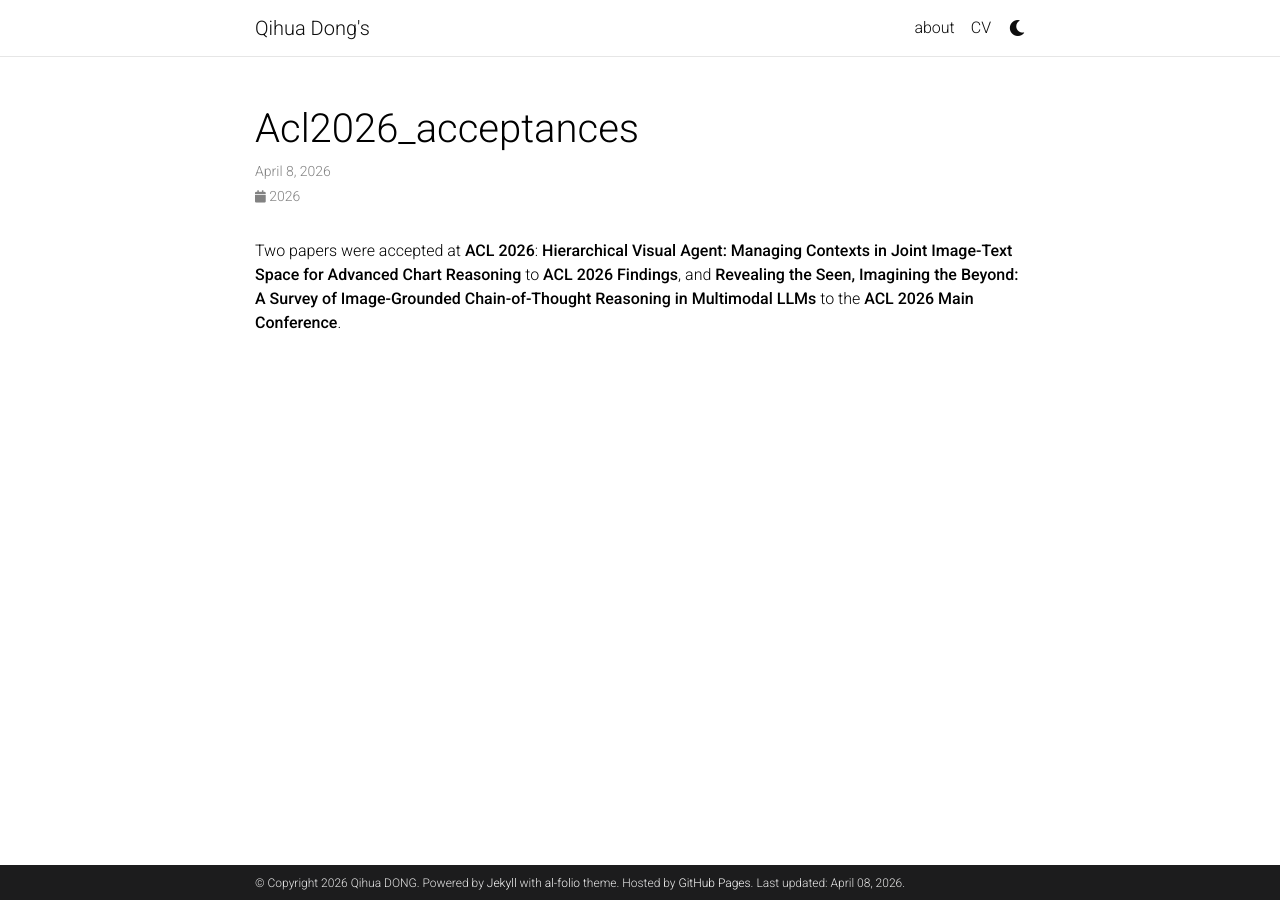
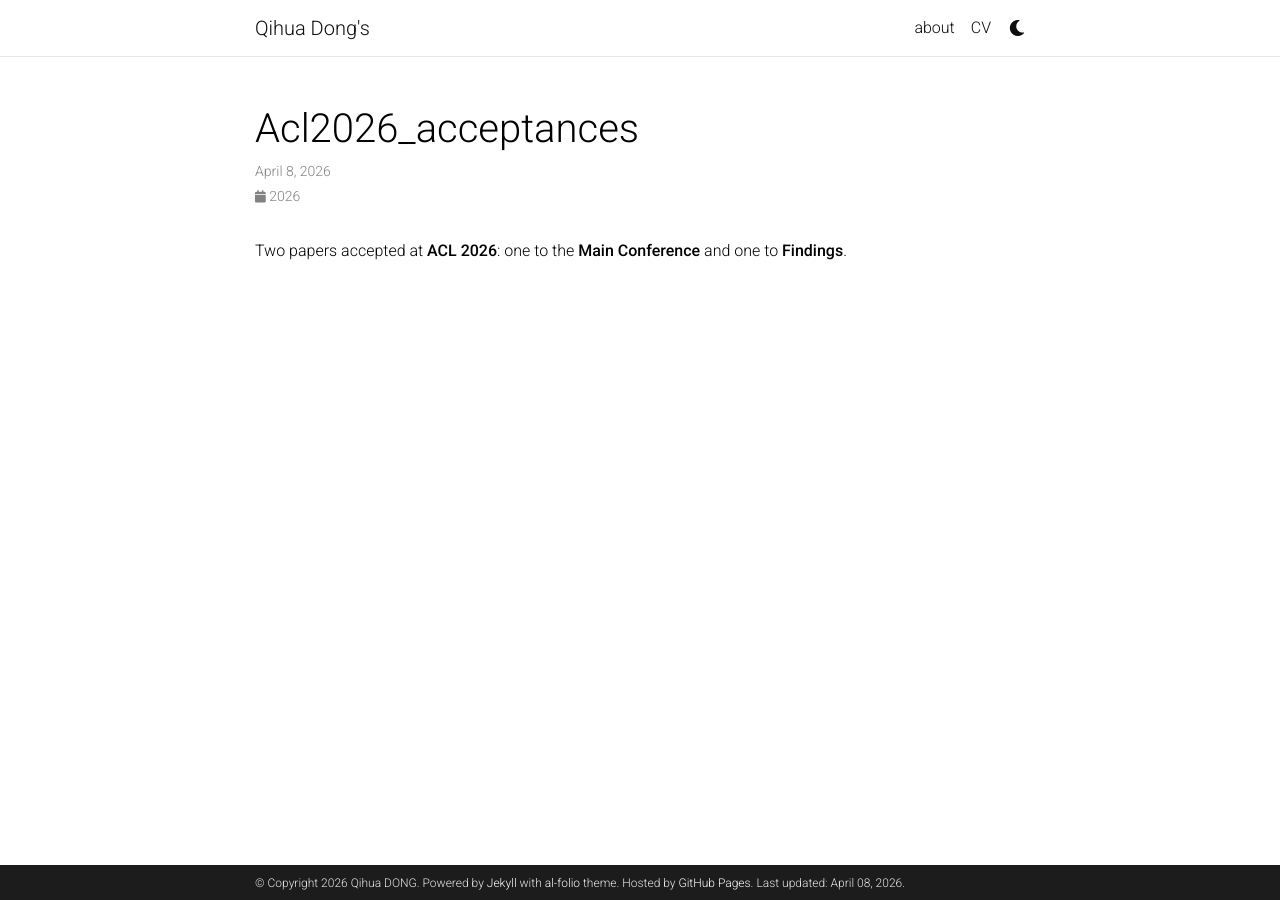
Before and after one commit to dddraxxx/dddraxxx.github.io, a Jekyll site: the page built from _news/acl2026_acceptances.md, in a window 1280 px wide. Built offline with Jekyll 4.4.1, drawn with Linux system fonts in a browser that asks for light colours; comment, search, counter and statistics services are not loaded; a style sheet for code colours, icons or effects is not loaded.

Commit message:
Shorten ACL 2026 news item

```diff
--- a/_news/acl2026_acceptances.md
+++ b/_news/acl2026_acceptances.md
@@ -4,4 +4,4 @@ date: 2026-04-08
 inline: true
 ---
 
-Two papers were accepted at **ACL 2026**: **Hierarchical Visual Agent: Managing Contexts in Joint Image-Text Space for Advanced Chart Reasoning** to **ACL 2026 Findings**, and **Revealing the Seen, Imagining the Beyond: A Survey of Image-Grounded Chain-of-Thought Reasoning in Multimodal LLMs** to the **ACL 2026 Main Conference**.
+Two papers accepted at **ACL 2026**: one to the **Main Conference** and one to **Findings**.
```
